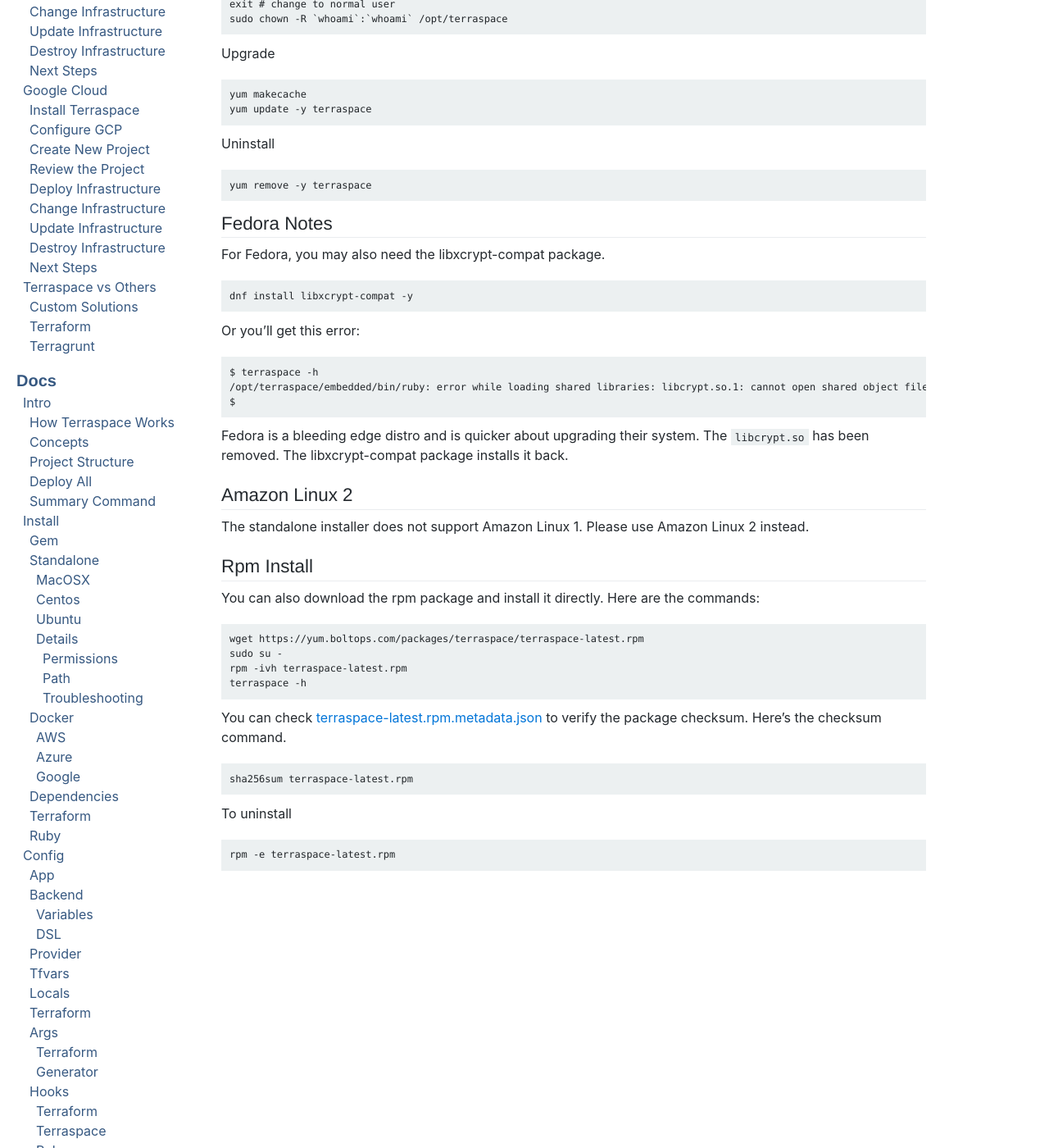
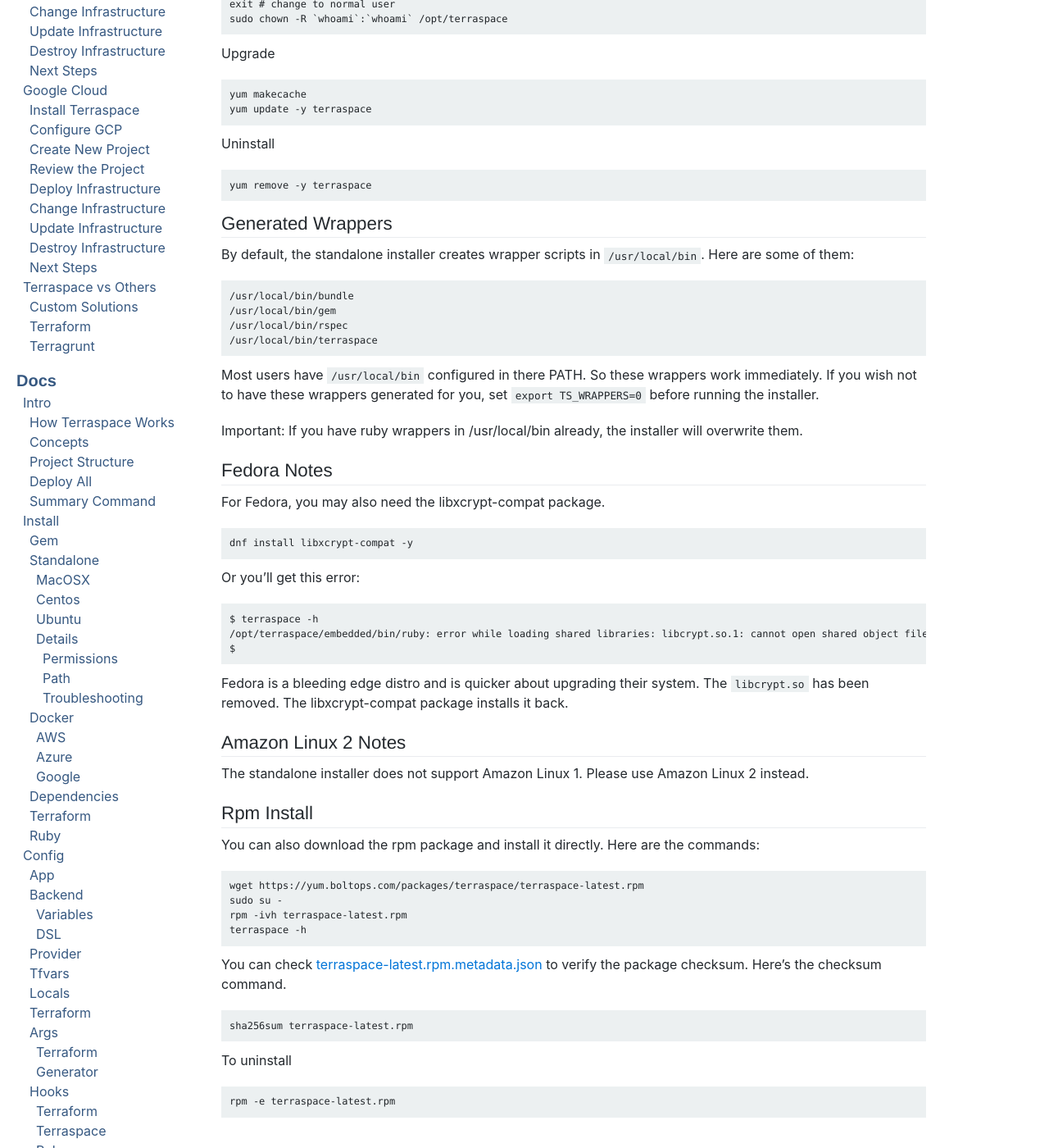
Before and after one commit to boltops-tools/terraspace-docs, a Jekyll site: the page built from _docs/install/standalone/centos.md, in a window 1280 px wide and 1400 px high, scrolled down 514 px. Shown: the whole window at 82% size. Built offline with Jekyll 4.4.1, drawn with Linux system fonts in a browser that asks for light colours; a script that is not in the unit is left out.

Commit message:
update install docs

```diff
--- a/_docs/install/standalone/centos.md
+++ b/_docs/install/standalone/centos.md
@@ -30,6 +30,8 @@
 
     yum remove -y terraspace
 
+{% include install/wrappers.md %}
+
 ## Fedora Notes
 
 For Fedora, you may also need the libxcrypt-compat package.
@@ -44,7 +46,7 @@
 
 Fedora is a bleeding edge distro and is quicker about upgrading their system. The `libcrypt.so` has been removed. The libxcrypt-compat package installs it back.
 
-## Amazon Linux 2
+## Amazon Linux 2 Notes
 
 The standalone installer does not support Amazon Linux 1.  Please use Amazon Linux 2 instead.
 
--- /dev/null
+++ b/_includes/install/wrappers.md
@@ -0,0 +1,12 @@
+## Generated Wrappers
+
+By default, the standalone installer creates wrapper scripts in `/usr/local/bin`. Here are some of them:
+
+    /usr/local/bin/bundle
+    /usr/local/bin/gem
+    /usr/local/bin/rspec
+    /usr/local/bin/terraspace
+
+Most users have `/usr/local/bin` configured in there PATH. So these wrappers work immediately. If you wish not to have these wrappers generated for you, set `export TS_WRAPPERS=0` before running the installer.
+
+Important: If you have ruby wrappers in /usr/local/bin already, the installer will overwrite them.
```
Also changed, not shown: _docs/install/standalone/macosx.md (+2 -0 lines), _docs/install/standalone/ubuntu.md (+2 -0 lines).
